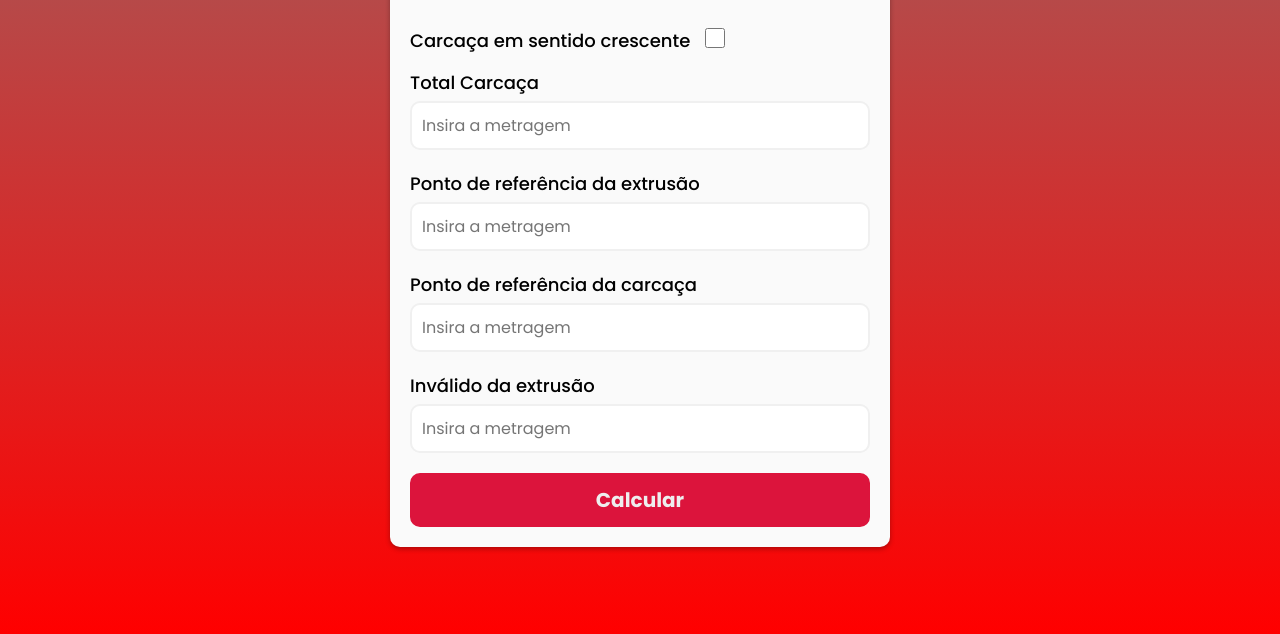
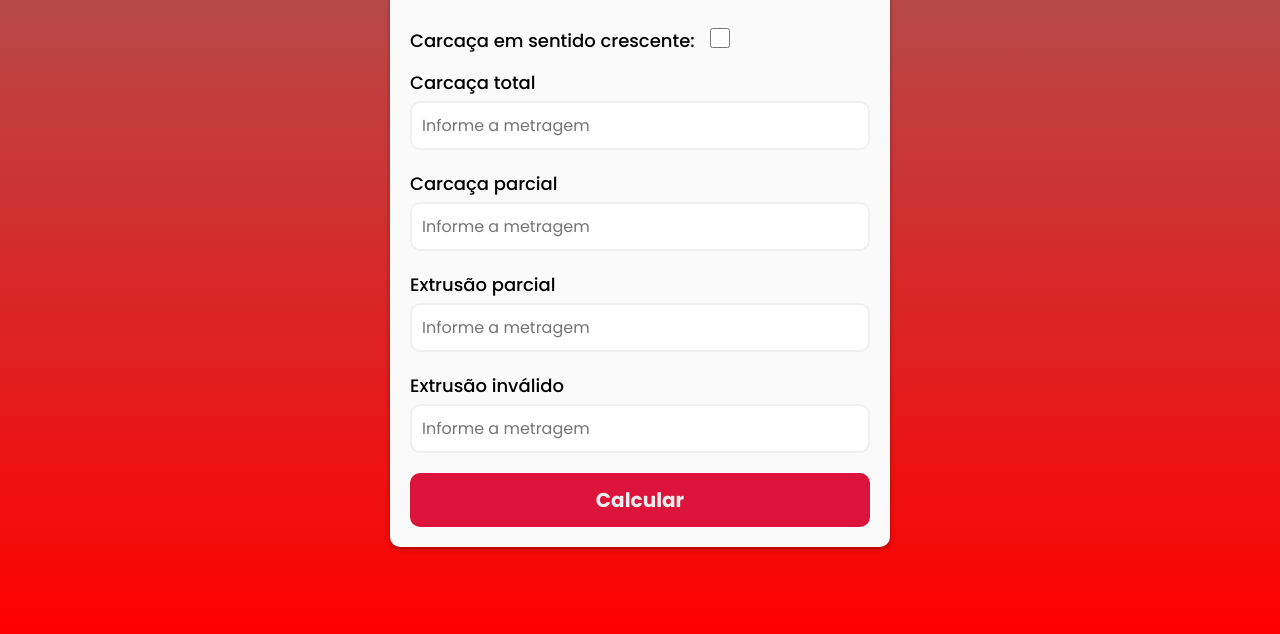
Before and after one commit to Ian-FS/calcula-facil, a website built with Vite: page index.html in a window 1280 px wide. Shown: the part 166-800 px from the top of the page. Built offline with nearby package versions, Linux system fonts and the light colour scheme.

Commit message:
atualizado visual, lógica e estrutura html

```diff
--- a/index.html
+++ b/index.html
@@ -24,38 +24,38 @@
       </div>
 
       <div class="header" id="header">
-        <h2>Calcule a taxa de compressão</h2>
+        <h2>Taxa de compressão</h2>
       </div>
 
       <form id="form" class="form">
         <div class="check">
-          <label for="check-box">Carcaça em sentido crescente</label>
+          <label for="check-box">Carcaça em sentido crescente:</label>
           <input id="check-box" type="checkbox" />
         </div>
         <div id="carcass-box" class="form-control">
-          <label for="carcass-input">Total Carcaça</label>
-          <input type="number" step="0.1" min="0" id="carcass-input" placeholder="Insira a metragem" />
+          <label for="carcass-input">Carcaça total</label>
+          <input type="number" step="0.1" min="0" id="carcass-input" placeholder="Informe a metragem" />
           <i class="fas fa-exclamation-circle"></i>
           <i class="fas fa-check-circle"></i>
           <small>Metragem obrigatória</small>
         </div>
         <div class="form-control">
-          <label for="ref-extrusion-input">Ponto de referência da extrusão</label
-          ><input type="number" step="0.1" min="0" id="ref-extrusion-input" placeholder="Insira a metragem" />
+          <label for="ref-carcass-input">Carcaça parcial</label
+          ><input type="number" step="0.1" min="0" id="ref-carcass-input" placeholder="Informe a metragem" />
           <i class="fas fa-exclamation-circle"></i>
           <i class="fas fa-check-circle"></i>
           <small>Metragem obrigatória</small>
         </div>
         <div class="form-control">
-          <label for="ref-carcass-input">Ponto de referência da carcaça</label
-          ><input type="number" step="0.1" min="0" id="ref-carcass-input" placeholder="Insira a metragem" />
+          <label for="ref-extrusion-input">Extrusão parcial</label
+          ><input type="number" step="0.1" min="0" id="ref-extrusion-input" placeholder="Informe a metragem" />
           <i class="fas fa-exclamation-circle"></i>
           <i class="fas fa-check-circle"></i>
           <small>Metragem obrigatória</small>
         </div>
         <div class="form-control">
-          <label for="invalid-extrusion-input">Inválido da extrusão </label>
-          <input type="number" step="0.1" min="0" id="invalid-extrusion-input" placeholder="Insira a metragem" />
+          <label for="invalid-extrusion-input">Extrusão inválido</label>
+          <input type="number" step="0.1" min="0" id="invalid-extrusion-input" placeholder="Informe a metragem" />
           <i class="fas fa-exclamation-circle"></i>
           <i class="fas fa-check-circle"></i>
           <small>Metragem obrigatória</small>
--- a/main.js
+++ b/main.js
@@ -37,7 +37,7 @@ function calculaTaxa() {
     const validCarcass = refCarcass - invalidExtrusion;
     taxCompress = 100 - 100 / (validCarcass / refExtrusion);
 
-    resultCompress.innerHTML = `${taxCompress.toFixed(1)}%`;
+    resultCompress.innerHTML = `Compressão de ${taxCompress.toFixed(1)}%`;
     resultComplement.innerHTML = `*equivalente a ${((validCarcass * taxCompress) / 100).toFixed(
       1
     )} metros de tubo comprimido.`;
@@ -51,7 +51,7 @@ function calculaTaxa() {
     const validCarcass = totalCarcass - refCarcass - invalidExtrusion;
     taxCompress = 100 - 100 / (validCarcass / refExtrusion);
 
-    resultCompress.innerHTML = `${taxCompress.toFixed(1)}%`;
+    resultCompress.innerHTML = `Compressão de ${taxCompress.toFixed(1)}%`;
     resultComplement.innerHTML = `*equivalente a ${((validCarcass * taxCompress) / 100).toFixed(
       1
     )} metros de tubo comprimido.`;
--- a/style.scss
+++ b/style.scss
@@ -87,11 +87,11 @@ body {
   .result-header {
     padding: 10px 25px;
     background-color: #eee;
+    font-size: 15px;
   }
   .result-box {
     display: flex;
     flex-direction: column;
-    border-radius: 10px;
     align-items: stretch;
     border: solid 2px #eee;
     padding: 10px 25px;
@@ -101,7 +101,6 @@ body {
       border-radius: 10px 10px 0px 0px;
     }
     .result-compress {
-      border-radius: 5px;
       padding: 5px;
     }
     .result-complement {
```
